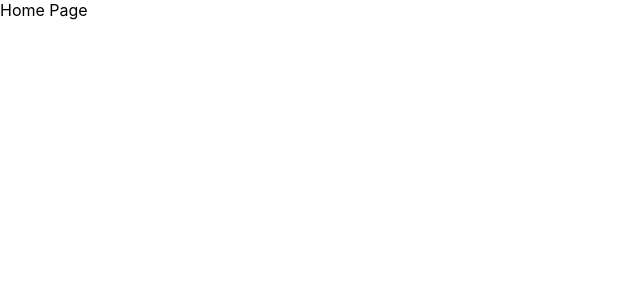
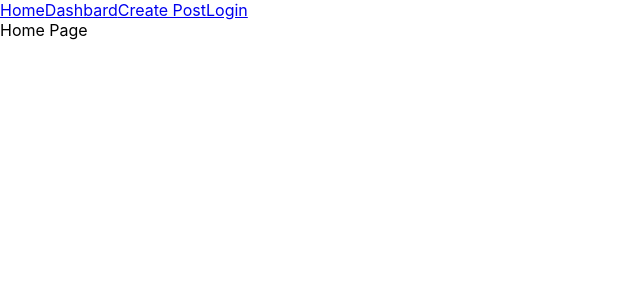
Before and after one commit to lindellcarternyc/blog-io, a React (Create React App) app: page / in a window 1280 px wide. Shown: the top 300 px of the page, without its empty margins (0-640 px from the left). Built offline with nearby package versions, Linux system fonts and the light colour scheme.

Commit message:
create navbar

```diff
--- a/src/App.tsx
+++ b/src/App.tsx
@@ -1,6 +1,8 @@
 import { Switch, Route } from 'react-router-dom'
 
 import * as ROUTES from './constants/routes'
+
+import Navbar from './components/Navbar'
 
 import HomePage from './pages/Home'
 import CreatePostPage from './pages/CreatePost'
@@ -13,6 +15,7 @@ import Signup from './pages/Signup'
 const App = () => {
   return (
     <div>
+      <Navbar />
       <Switch>
         <Route path={ROUTES.Signup} component={Signup} />
         <Route path={ROUTES.Login} component={Login} />
--- /dev/null
+++ b/src/components/Navbar.tsx
@@ -0,0 +1,16 @@
+import { Link } from 'react-router-dom'
+
+import * as ROUTES from '../constants/routes'
+
+const Navbar = () => {
+  return (
+    <nav>
+      <Link to={ROUTES.Home}>Home</Link>
+      <Link to={ROUTES.Dashboard}>Dashbard</Link>
+      <Link to={ROUTES.CreatePost}>Create Post</Link>
+      <Link to={ROUTES.Login}>Login</Link>
+    </nav>
+  )
+}
+
+export default Navbar
```
